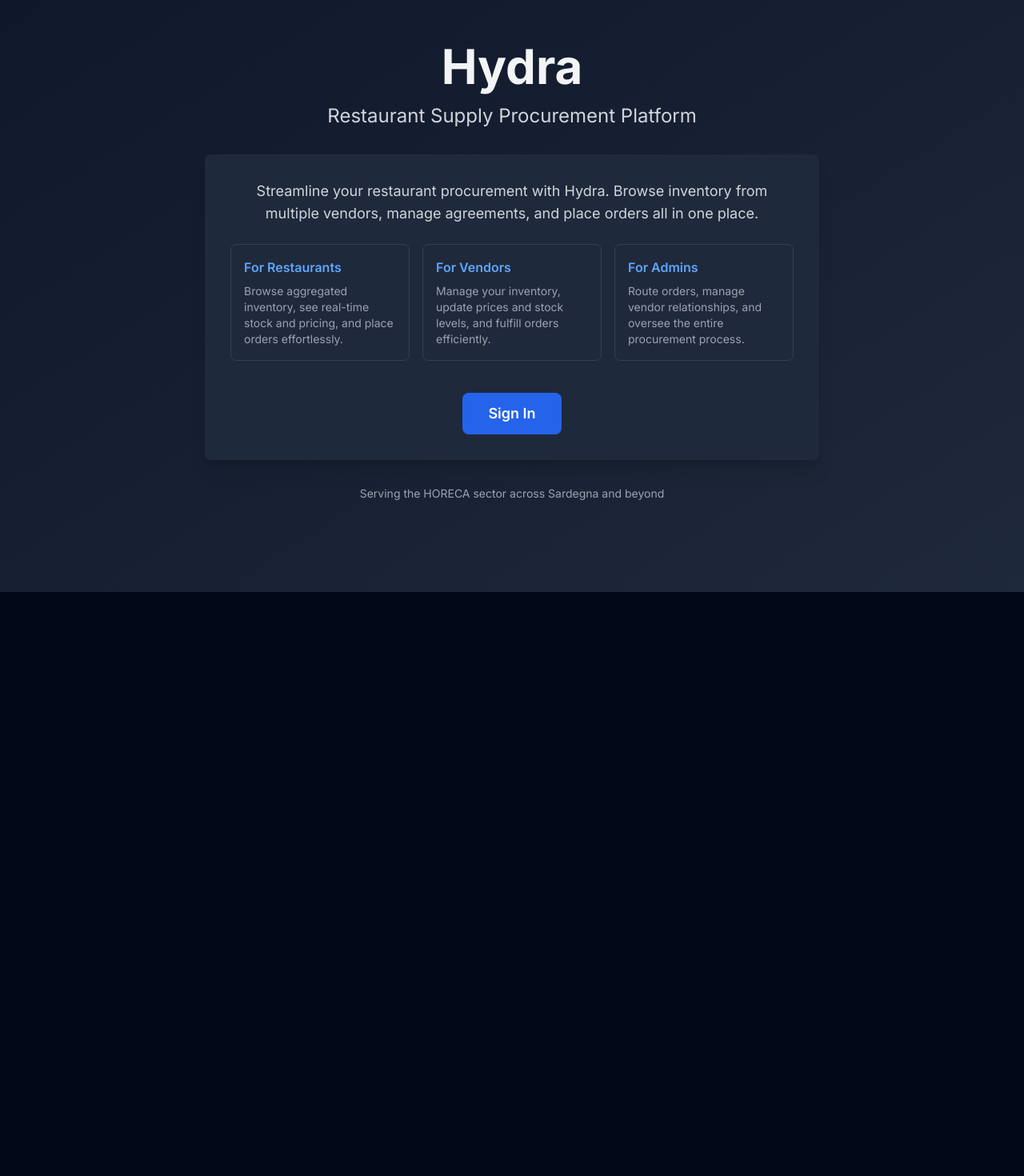
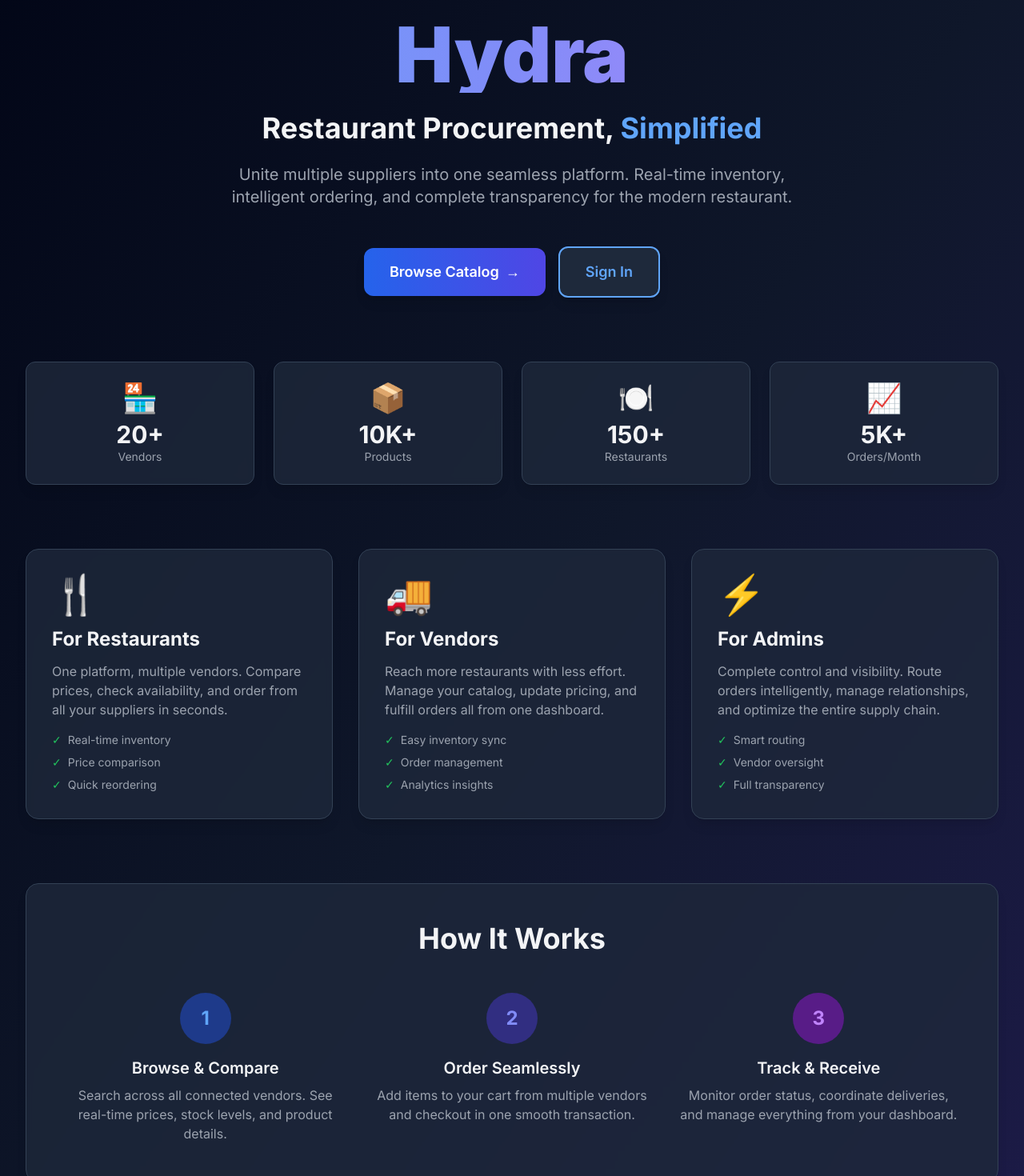
Before and after one commit to HydraItalia/hydra, a Next.js app: page / in a window 1280 px wide. Shown: the part 60-1530 px from the top of the page at 80% size. Before the commit the page ends 800 px from the top, so only its background shows below. Built offline with nearby package versions, Linux system fonts and the light colour scheme.

Commit message:
feat(homepage): redesign layout and enhance content for improved user engagement

```diff
--- a/src/app/page.tsx
+++ b/src/app/page.tsx
@@ -1,61 +1,207 @@
-import Link from "next/link"
+import Link from "next/link";
 
 export default function HomePage() {
   return (
-    <div className="min-h-screen flex flex-col items-center justify-center p-8 bg-gradient-to-br from-blue-50 to-indigo-100 dark:from-slate-900 dark:to-slate-800">
-      <div className="max-w-3xl w-full space-y-8 text-center">
-        <div className="space-y-4">
-          <h1 className="text-6xl font-bold text-gray-900 dark:text-gray-100">
-            Hydra
-          </h1>
-          <p className="text-2xl text-gray-600 dark:text-gray-300">
-            Restaurant Supply Procurement Platform
-          </p>
+    <div className="min-h-screen bg-gradient-to-br from-blue-50 via-indigo-50 to-purple-50 dark:from-slate-950 dark:via-slate-900 dark:to-indigo-950">
+      {/* Hero Section */}
+      <div className="relative overflow-hidden">
+        {/* Background decoration */}
+        <div className="absolute inset-0 overflow-hidden pointer-events-none">
+          <div className="absolute -top-1/2 -right-1/2 w-96 h-96 bg-blue-400/20 dark:bg-blue-600/10 rounded-full blur-3xl"></div>
+          <div className="absolute -bottom-1/2 -left-1/2 w-96 h-96 bg-purple-400/20 dark:bg-purple-600/10 rounded-full blur-3xl"></div>
         </div>
 
-        <div className="space-y-6 bg-white dark:bg-slate-800 rounded-lg shadow-xl p-8">
-          <p className="text-lg text-gray-700 dark:text-gray-300">
-            Streamline your restaurant procurement with Hydra. Browse inventory from multiple vendors,
-            manage agreements, and place orders all in one place.
-          </p>
-
-          <div className="grid grid-cols-1 md:grid-cols-3 gap-4 text-left">
-            <div className="p-4 border dark:border-slate-700 rounded-lg">
-              <h3 className="font-semibold text-blue-600 dark:text-blue-400 mb-2">For Restaurants</h3>
-              <p className="text-sm text-gray-600 dark:text-gray-400">
-                Browse aggregated inventory, see real-time stock and pricing, and place orders effortlessly.
+        <div className="relative max-w-7xl mx-auto px-4 sm:px-6 lg:px-8 pt-20 pb-24">
+          {/* Main Hero Content */}
+          <div className="text-center space-y-8 mb-20">
+            <div className="space-y-6">
+              <h1 className="text-7xl md:text-8xl font-black text-transparent bg-clip-text bg-gradient-to-r from-blue-600 via-indigo-600 to-purple-600 dark:from-blue-400 dark:via-indigo-400 dark:to-purple-400">
+                Hydra
+              </h1>
+              <p className="text-3xl md:text-4xl font-bold text-gray-800 dark:text-gray-100">
+                Restaurant Procurement,{" "}
+                <span className="text-blue-600 dark:text-blue-400">
+                  Simplified
+                </span>
+              </p>
+              <p className="text-xl text-gray-600 dark:text-gray-400 max-w-3xl mx-auto">
+                Unite multiple suppliers into one seamless platform. Real-time
+                inventory, intelligent ordering, and complete transparency for
+                the modern restaurant.
               </p>
             </div>
 
-            <div className="p-4 border dark:border-slate-700 rounded-lg">
-              <h3 className="font-semibold text-blue-600 dark:text-blue-400 mb-2">For Vendors</h3>
-              <p className="text-sm text-gray-600 dark:text-gray-400">
-                Manage your inventory, update prices and stock levels, and fulfill orders efficiently.
-              </p>
-            </div>
-
-            <div className="p-4 border dark:border-slate-700 rounded-lg">
-              <h3 className="font-semibold text-blue-600 dark:text-blue-400 mb-2">For Admins</h3>
-              <p className="text-sm text-gray-600 dark:text-gray-400">
-                Route orders, manage vendor relationships, and oversee the entire procurement process.
-              </p>
+            {/* CTA Buttons */}
+            <div className="flex flex-col sm:flex-row gap-4 justify-center items-center pt-4">
+              <Link
+                href="/dashboard/catalog"
+                className="group relative px-8 py-4 text-lg font-semibold text-white bg-gradient-to-r from-blue-600 to-indigo-600 rounded-xl hover:from-blue-700 hover:to-indigo-700 transition-all shadow-lg hover:shadow-xl hover:scale-105"
+              >
+                Browse Catalog
+                <span className="ml-2 inline-block transition-transform group-hover:translate-x-1">
+                  →
+                </span>
+              </Link>
+              <Link
+                href="/signin"
+                className="px-8 py-4 text-lg font-semibold text-blue-600 dark:text-blue-400 bg-white dark:bg-slate-800 border-2 border-blue-600 dark:border-blue-400 rounded-xl hover:bg-blue-50 dark:hover:bg-slate-700 transition-all shadow-lg hover:shadow-xl hover:scale-105"
+              >
+                Sign In
+              </Link>
             </div>
           </div>
 
-          <div className="pt-4">
+          {/* Stats Section */}
+          <div className="grid grid-cols-2 md:grid-cols-4 gap-6 mb-20">
+            {[
+              { label: "Vendors", value: "20+", icon: "🏪" },
+              { label: "Products", value: "10K+", icon: "📦" },
+              { label: "Restaurants", value: "150+", icon: "🍽️" },
+              { label: "Orders/Month", value: "5K+", icon: "📈" },
+            ].map((stat) => (
+              <div
+                key={stat.label}
+                className="bg-white/80 dark:bg-slate-800/80 backdrop-blur-sm rounded-xl p-6 text-center shadow-lg border border-gray-200 dark:border-slate-700"
+              >
+                <div className="text-4xl mb-2">{stat.icon}</div>
+                <div className="text-3xl font-bold text-gray-900 dark:text-gray-100">
+                  {stat.value}
+                </div>
+                <div className="text-sm text-gray-600 dark:text-gray-400">
+                  {stat.label}
+                </div>
+              </div>
+            ))}
+          </div>
+
+          {/* Features Grid */}
+          <div className="grid grid-cols-1 md:grid-cols-3 gap-8 mb-20">
+            <div className="group bg-white/80 dark:bg-slate-800/80 backdrop-blur-sm rounded-2xl p-8 shadow-lg hover:shadow-2xl transition-all border border-gray-200 dark:border-slate-700 hover:scale-105">
+              <div className="text-5xl mb-4">🍴</div>
+              <h3 className="text-2xl font-bold text-gray-900 dark:text-gray-100 mb-3">
+                For Restaurants
+              </h3>
+              <p className="text-gray-600 dark:text-gray-400 mb-4">
+                One platform, multiple vendors. Compare prices, check
+                availability, and order from all your suppliers in seconds.
+              </p>
+              <ul className="space-y-2 text-sm text-gray-600 dark:text-gray-400">
+                <li className="flex items-center gap-2">
+                  <span className="text-green-500">✓</span> Real-time inventory
+                </li>
+                <li className="flex items-center gap-2">
+                  <span className="text-green-500">✓</span> Price comparison
+                </li>
+                <li className="flex items-center gap-2">
+                  <span className="text-green-500">✓</span> Quick reordering
+                </li>
+              </ul>
+            </div>
+
+            <div className="group bg-white/80 dark:bg-slate-800/80 backdrop-blur-sm rounded-2xl p-8 shadow-lg hover:shadow-2xl transition-all border border-gray-200 dark:border-slate-700 hover:scale-105">
+              <div className="text-5xl mb-4">🚚</div>
+              <h3 className="text-2xl font-bold text-gray-900 dark:text-gray-100 mb-3">
+                For Vendors
+              </h3>
+              <p className="text-gray-600 dark:text-gray-400 mb-4">
+                Reach more restaurants with less effort. Manage your catalog,
+                update pricing, and fulfill orders all from one dashboard.
+              </p>
+              <ul className="space-y-2 text-sm text-gray-600 dark:text-gray-400">
+                <li className="flex items-center gap-2">
+                  <span className="text-green-500">✓</span> Easy inventory sync
+                </li>
+                <li className="flex items-center gap-2">
+                  <span className="text-green-500">✓</span> Order management
+                </li>
+                <li className="flex items-center gap-2">
+                  <span className="text-green-500">✓</span> Analytics insights
+                </li>
+              </ul>
+            </div>
+
+            <div className="group bg-white/80 dark:bg-slate-800/80 backdrop-blur-sm rounded-2xl p-8 shadow-lg hover:shadow-2xl transition-all border border-gray-200 dark:border-slate-700 hover:scale-105">
+              <div className="text-5xl mb-4">⚡</div>
+              <h3 className="text-2xl font-bold text-gray-900 dark:text-gray-100 mb-3">
+                For Admins
+              </h3>
+              <p className="text-gray-600 dark:text-gray-400 mb-4">
+                Complete control and visibility. Route orders intelligently,
+                manage relationships, and optimize the entire supply chain.
+              </p>
+              <ul className="space-y-2 text-sm text-gray-600 dark:text-gray-400">
+                <li className="flex items-center gap-2">
+                  <span className="text-green-500">✓</span> Smart routing
+                </li>
+                <li className="flex items-center gap-2">
+                  <span className="text-green-500">✓</span> Vendor oversight
+                </li>
+                <li className="flex items-center gap-2">
+                  <span className="text-green-500">✓</span> Full transparency
+                </li>
+              </ul>
+            </div>
+          </div>
+
+          {/* How It Works */}
+          <div className="bg-white/80 dark:bg-slate-800/80 backdrop-blur-sm rounded-2xl p-12 shadow-lg border border-gray-200 dark:border-slate-700 mb-20">
+            <h2 className="text-4xl font-bold text-center text-gray-900 dark:text-gray-100 mb-12">
+              How It Works
+            </h2>
+            <div className="grid grid-cols-1 md:grid-cols-3 gap-8">
+              <div className="text-center">
+                <div className="w-16 h-16 bg-blue-100 dark:bg-blue-900 rounded-full flex items-center justify-center mx-auto mb-4 text-2xl font-bold text-blue-600 dark:text-blue-400">
+                  1
+                </div>
+                <h3 className="text-xl font-semibold text-gray-900 dark:text-gray-100 mb-2">
+                  Browse & Compare
+                </h3>
+                <p className="text-gray-600 dark:text-gray-400">
+                  Search across all connected vendors. See real-time prices,
+                  stock levels, and product details.
+                </p>
+              </div>
+              <div className="text-center">
+                <div className="w-16 h-16 bg-indigo-100 dark:bg-indigo-900 rounded-full flex items-center justify-center mx-auto mb-4 text-2xl font-bold text-indigo-600 dark:text-indigo-400">
+                  2
+                </div>
+                <h3 className="text-xl font-semibold text-gray-900 dark:text-gray-100 mb-2">
+                  Order Seamlessly
+                </h3>
+                <p className="text-gray-600 dark:text-gray-400">
+                  Add items to your cart from multiple vendors and checkout in
+                  one smooth transaction.
+                </p>
+              </div>
+              <div className="text-center">
+                <div className="w-16 h-16 bg-purple-100 dark:bg-purple-900 rounded-full flex items-center justify-center mx-auto mb-4 text-2xl font-bold text-purple-600 dark:text-purple-400">
+                  3
+                </div>
+                <h3 className="text-xl font-semibold text-gray-900 dark:text-gray-100 mb-2">
+                  Track & Receive
+                </h3>
+                <p className="text-gray-600 dark:text-gray-400">
+                  Monitor order status, coordinate deliveries, and manage
+                  everything from your dashboard.
+                </p>
+              </div>
+            </div>
+          </div>
+
+          {/* Footer CTA */}
+          <div className="text-center">
+            <p className="text-lg text-gray-600 dark:text-gray-400 mb-6">
+              Serving the HORECA sector across Sardegna and beyond
+            </p>
             <Link
-              href="/signin"
-              className="inline-block px-8 py-3 text-lg font-semibold text-white bg-blue-600 rounded-lg hover:bg-blue-700 transition-colors"
+              href="/dashboard/catalog"
+              className="inline-block px-10 py-4 text-xl font-bold text-white bg-gradient-to-r from-blue-600 to-purple-600 rounded-xl hover:from-blue-700 hover:to-purple-700 transition-all shadow-xl hover:shadow-2xl hover:scale-105"
             >
-              Sign In
+              Start Exploring Now
             </Link>
           </div>
         </div>
-
-        <p className="text-sm text-gray-500 dark:text-gray-400">
-          Serving the HORECA sector across Sardegna and beyond
-        </p>
       </div>
     </div>
-  )
+  );
 }
```
